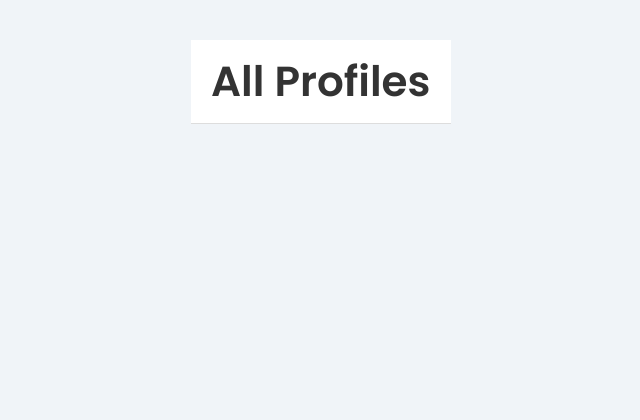
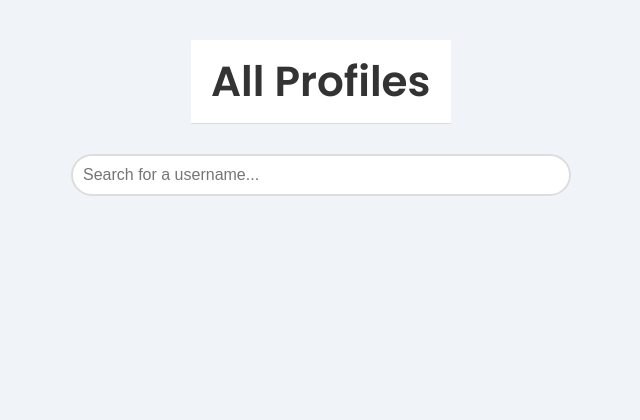
Before and after one commit to RyuZinOh/image-processor, a Flask app: page /view_profiles in a window 1280 px wide. Shown: the top 420 px of the page, without its empty margins (319-959 px from the left). Run offline with Flask 3, Linux system fonts and the light colour scheme; the visitor is signed in with stand-in values (Sample User, id 1); data that the repository does not hold is empty; some libraries are stand-ins or nearby versions.

Commit message:
adding search box from by local platette

```diff
--- a/templates/view_profiles.html
+++ b/templates/view_profiles.html
@@ -17,31 +17,51 @@
       href="https://fonts.googleapis.com/css2?family=Poppins:wght@400;600&display=swap"
       rel="stylesheet"
     />
-    <!-- AOS Library -->
     <link
       href="https://cdn.jsdelivr.net/npm/aos@2.3.4/dist/aos.css"
       rel="stylesheet"
     />
     <script src="https://cdn.jsdelivr.net/npm/aos@2.3.4/dist/aos.js"></script>
     <script>
-      // Initialize AOS (Animate On Scroll)
       document.addEventListener("DOMContentLoaded", function () {
         AOS.init({
           duration: 1000,
           easing: "ease-in-out",
           once: false,
         });
+
+        document
+          .getElementById("searchBox")
+          .addEventListener("input", function () {
+            const searchTerm = this.value.toLowerCase();
+            const profileCards = document.querySelectorAll(".profile-card");
+            profileCards.forEach(function (card) {
+              const username = card
+                .querySelector(".username p")
+                .textContent.toLowerCase();
+              if (username.includes(searchTerm)) {
+                card.style.display = "block";
+              } else {
+                card.style.display = "none";
+              }
+            });
+          });
       });
     </script>
     <script src="https://cdn.jsdelivr.net/npm/vanilla-tilt@1.7.0/dist/vanilla-tilt.min.js"></script>
   </head>
   <body>
-    <!-- Header Section -->
     <header>
       <h1 data-aos="zoom-in" data-aos-delay="100">All Profiles</h1>
     </header>
-
-    <!-- Profiles Display Section -->
+    <div class="search-container">
+      <input
+        type="text"
+        id="searchBox"
+        placeholder="Search for a username..."
+        class="search-box"
+      />
+    </div>
     <div class="profiles">
       {% for profile in profiles %}
       <div
@@ -58,6 +78,9 @@
           data-aos="zoom-in-up"
           data-aos-delay="300"
         />
+        <div class="username" data-aos="fade-up" data-aos-delay="400">
+          <p>{{ profile.username }}</p>
+        </div>
         <a
           href="{{ url_for('generate_profile_image', username=profile.username) }}"
           class="generate-button"
@@ -68,13 +91,9 @@
       </div>
       {% endfor %}
     </div>
-
-    <!-- Back to Dashboard Button (Positioned at Bottom Right) -->
     <a href="{{ url_for('dashboard') }}" class="back-button"
       >Back to Dashboard</a
     >
-
-    <!-- JavaScript for Vanilla Tilt (Profile Card Effect) -->
     <script>
       VanillaTilt.init(document.querySelectorAll(".profile-card"), {
         max: 12,
@@ -83,10 +102,7 @@
         "max-glare": 0.2,
       });
     </script>
-
-    <!-- Styling -->
     <style>
-      /* General Styling */
       html {
         scroll-behavior: smooth;
       }
@@ -108,7 +124,6 @@
         padding-bottom: 50px;
       }
 
-      /* Header Section */
       header {
         text-align: center;
         margin: 40px 0 30px;
@@ -120,7 +135,27 @@
         font-weight: 600;
       }
 
-      /* Profiles Container*/
+      .search-container {
+        width: 90%;
+        max-width: 500px;
+        margin-bottom: 20px;
+        text-align: center;
+      }
+
+      .search-box {
+        padding: 10px;
+        width: 100%;
+        font-size: 16px;
+        border-radius: 25px;
+        border: 2px solid #ddd;
+        outline: none;
+        transition: border 0.3s;
+      }
+
+      .search-box:focus {
+        border-color: #333;
+      }
+
       .profiles {
         display: grid;
         grid-template-columns: repeat(auto-fill, minmax(200px, 1fr));
@@ -131,7 +166,6 @@
         margin: initial;
       }
 
-      /* Profile Card Styling */
       .profile-card {
         background: #fff;
         border-radius: 15px;
@@ -144,13 +178,30 @@
         position: relative;
       }
 
-      /* Profile Card Hover Effect */
+      .username {
+        position: absolute;
+        top: 10px;
+        left: 50%;
+        transform: translateX(-50%);
+        font-size: 18px;
+        font-weight: bold;
+        color: #333;
+        opacity: 0;
+        visibility: hidden;
+        transition: opacity 0.3s ease, visibility 0s 0.3s;
+      }
+
+      .profile-card:hover .username {
+        opacity: 1;
+        visibility: visible;
+        transition: opacity 0.3s ease;
+      }
+
       .profile-card:hover {
         transform: translateY(-5px);
         box-shadow: 0 6px 16px rgba(0, 0, 0, 0.15);
       }
 
-      /* Avatar Image */
       .avatar {
         width: 100px;
         height: 100px;
@@ -165,7 +216,6 @@
         transform: scale(1.1);
       }
 
-      /* Generate Button Styling */
       .generate-button {
         display: inline-block;
         padding: 8px 14px;
@@ -184,14 +234,12 @@
         transform: translateY(-2px);
       }
 
-      /* Responsive Design*/
       @media (max-width: 600px) {
         .profiles {
           grid-template-columns: repeat(auto-fill, minmax(150px, 1fr));
         }
       }
 
-      /* Back Button Styling (Positioned at the bottom-right) */
       .back-button {
         position: fixed;
         bottom: 30px;
```
